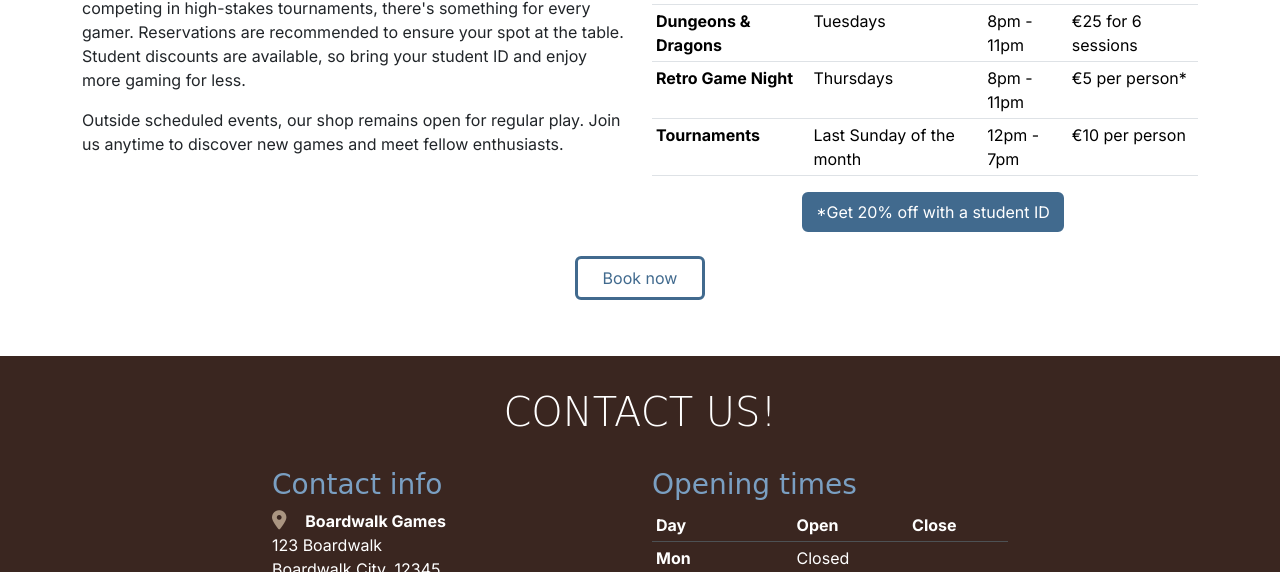
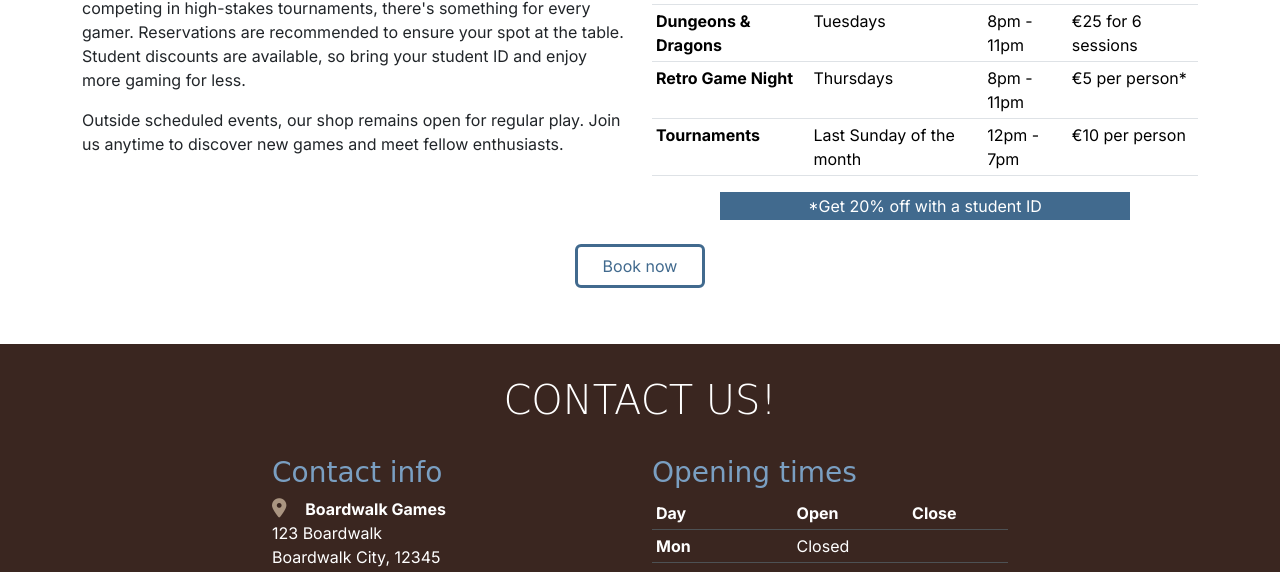
Before and after one commit to larevolucia/my-test-repository, a plain HTML site: page index.html in a window 1280 px wide. Shown: the part 1284-1856 px from the top of the page. Drawn offline with nearby package versions, Linux system fonts and the light colour scheme; a web font is replaced by a local one.

Commit message:
Created highlight class for discount text. Removed button behavior

```diff
--- a/assets/css/style.css
+++ b/assets/css/style.css
@@ -136,6 +136,13 @@ h2 {
   background-color: var(--highlight-color);
   color: white
 }
+
+.highlight-text{
+  border: 2px solid var(--highlight-color);
+  background-color: var(--highlight-color);
+  color: white;
+margin: 0 auto;
+text-align: center;}
 /* grid visualisation CSS for testing */
 
 /* .container,
--- a/index.html
+++ b/index.html
@@ -330,10 +330,8 @@
               </tbody>
             </table>
             <!--Placeholer button-->
-            <div class="text-center">
-              <a href="#" class="btn custom-button-filled ms-lg-3"
-                >*Get 20% off with a student ID</a
-              >
+            <div class="highlight-text w-75">
+*Get 20% off with a student ID
             </div>
           </div>
           <div class="col-12 text-center">
```
